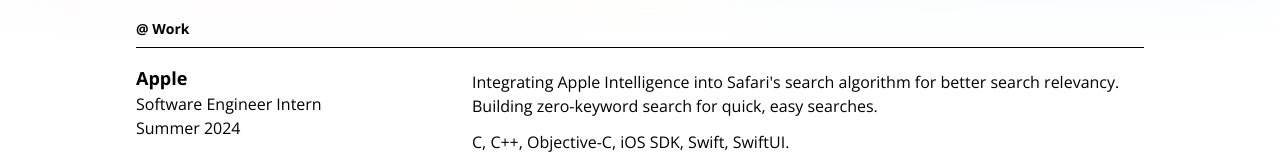
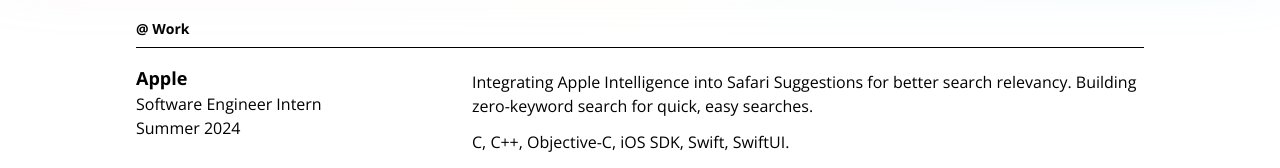
Before and after one commit to aaronkjin/personal, a Next.js app: page /about in a window 1280 px wide. Shown: the part 309-477 px from the top of the page. Built offline with nearby package versions, Linux system fonts and the light colour scheme.

Commit message:
safari suggestions

```diff
--- a/pages/about.js
+++ b/pages/about.js
@@ -74,9 +74,9 @@ export default function About() {
           {/* Right Side */}
           <div className="w-full tablet:w-2/3 mt-1.5">
             <p className="text-sm tablet:text-base">
-              Integrating Apple Intelligence into Safari&apos;s search algorithm
-              for better search relevancy. Building zero-keyword search for
-              quick, easy searches.
+              Integrating Apple Intelligence into Safari Suggestions for better
+              search relevancy. Building zero-keyword search for quick, easy
+              searches.
             </p>
 
             <p className="text-sm tablet:text-base mt-3 mob:hidden tablet:flex">
```
